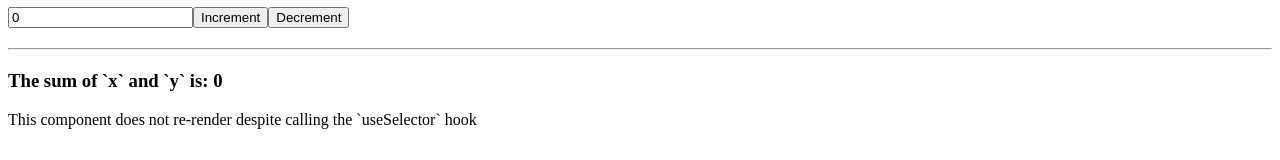
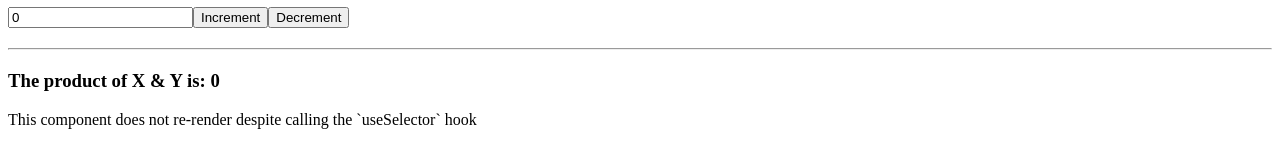
Before and after one commit to ghamadi/react-nimble-store, a React (Vite) app: page / in a window 1280 px wide. Shown: the part 213-373 px from the top of the page. Built offline with nearby package versions, Linux system fonts and the light colour scheme.

Commit message:
Update basic example

```diff
--- a/src/App.tsx
+++ b/src/App.tsx
@@ -38,8 +38,8 @@ function DisplaySum() {
   const x = useSelector((state) => state.x, { store: ValuesStore });
   const y = useSelector((state) => state.y, { store: ValuesStore });
 
-  // the type of the selected value is automatically when `options.store` is provided
-  return <h3>The sum of `x` and `y` is: {x + y}</h3>;
+  // the type of the selected value is automatically inferred when `options.store` is provided
+  return <h3>The product of X & Y is: {x * y}</h3>;
 }
 
 function ConsumerThatDoesNotReact() {
```
